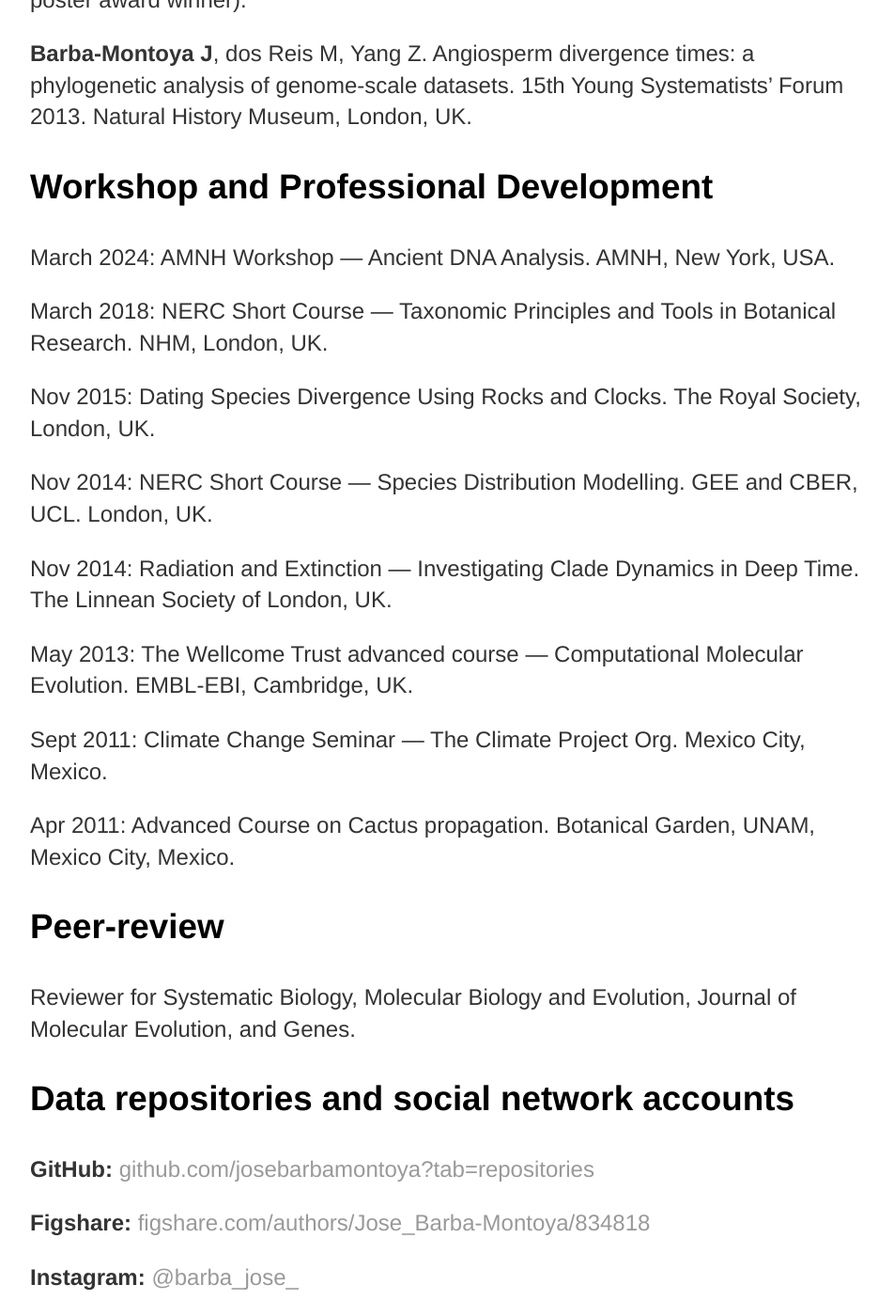
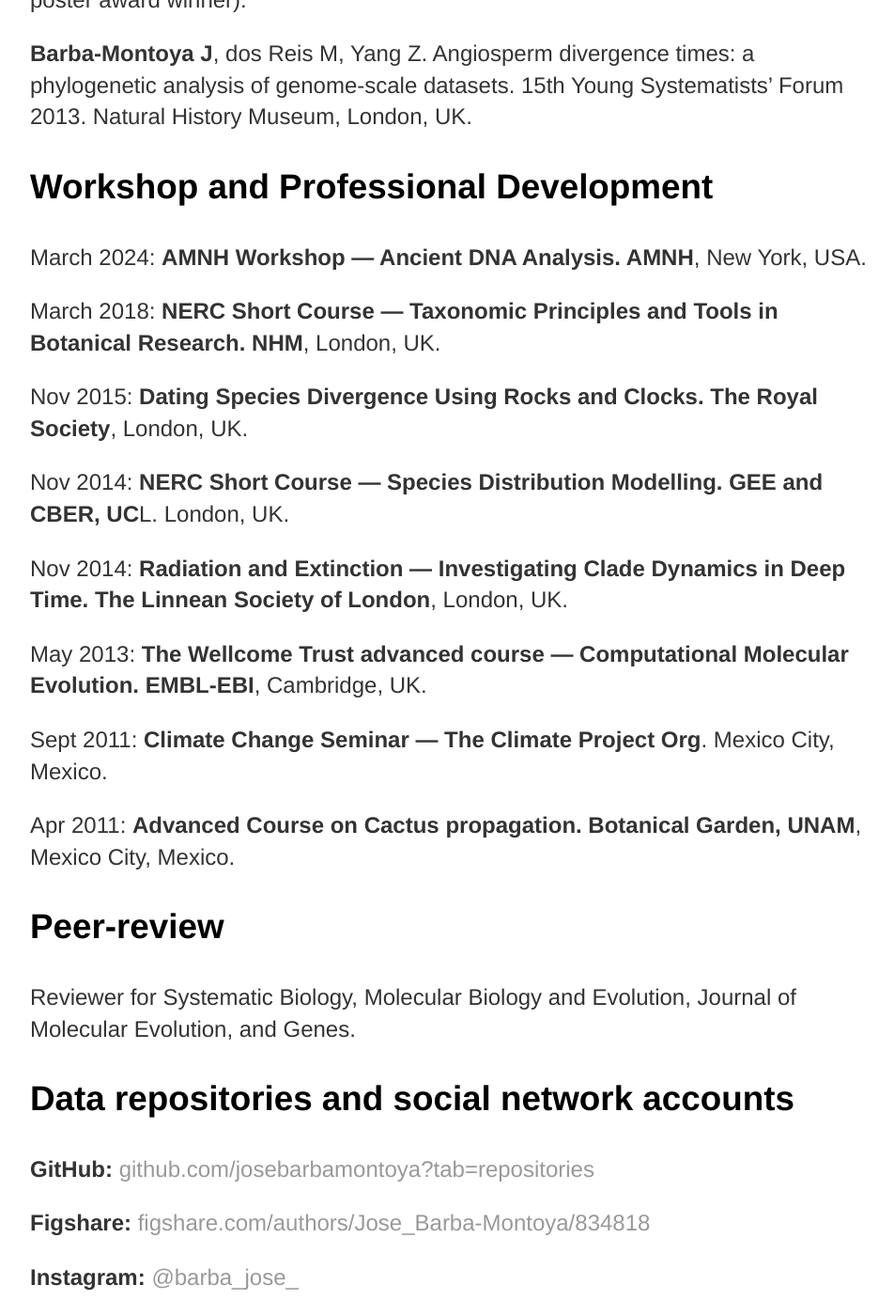
Before and after one commit to josebarbamontoya/josebarbamontoya.github.io, a Jekyll site: the page built from about/index.html, in a window 1280 px wide and 1400 px high, scrolled down 5235 px. Shown: the whole window at 94% size, without its empty margins (160-1112 px from the left). Built offline with Jekyll 4.4.1, drawn with Linux system fonts in a browser that asks for light colours.

Commit message:
Update index.html

```diff
--- a/about/index.html
+++ b/about/index.html
@@ -59,14 +59,14 @@
 		<p><b>Barba-Montoya J</b>, dos Reis M, Yang Z. Angiosperm divergence times: a phylogenetic analysis of genome-scale datasets. 15th Young Systematists’ Forum 2013. Natural History Museum, London, UK.
 
 	<h3>Workshop and Professional Development</h3>
-		<p>March 2024: AMNH Workshop — Ancient DNA Analysis. AMNH, New York, USA.
-		<p>March 2018: NERC Short Course — Taxonomic Principles and Tools in Botanical Research. NHM, London, UK.
-		<p>Nov 2015: Dating Species Divergence Using Rocks and Clocks. The Royal Society, London, UK.
-		<p>Nov 2014: NERC Short Course — Species Distribution Modelling. GEE and CBER, UCL. London, UK.
-		<p>Nov 2014: Radiation and Extinction — Investigating Clade Dynamics in Deep Time. The Linnean Society of London, UK.
-		<p>May 2013: The Wellcome Trust advanced course — Computational Molecular Evolution. EMBL-EBI, Cambridge, UK.
-		<p>Sept 2011: Climate Change Seminar — The Climate Project Org. Mexico City, Mexico.
-		<p>Apr 2011: Advanced Course on Cactus propagation. Botanical Garden, UNAM, Mexico City, Mexico.
+		<p>March 2024: <b>AMNH Workshop — Ancient DNA Analysis. AMNH</b>, New York, USA.
+		<p>March 2018: <b>NERC Short Course — Taxonomic Principles and Tools in Botanical Research. NHM</b>, London, UK.
+		<p>Nov 2015: <b>Dating Species Divergence Using Rocks and Clocks. The Royal Society</b>, London, UK.
+		<p>Nov 2014: <b>NERC Short Course — Species Distribution Modelling. GEE and CBER, UC</b>L. London, UK.
+		<p>Nov 2014: <b>Radiation and Extinction — Investigating Clade Dynamics in Deep Time. The Linnean Society of London</b>, London, UK.
+		<p>May 2013: <b>The Wellcome Trust advanced course — Computational Molecular Evolution. EMBL-EBI</b>, Cambridge, UK.
+		<p>Sept 2011: <b>Climate Change Seminar — The Climate Project Org</b>. Mexico City, Mexico.
+		<p>Apr 2011: <b>Advanced Course on Cactus propagation. Botanical Garden, UNAM</b>, Mexico City, Mexico.
 
 	<h3>Peer-review</h3>
 		<p>Reviewer for Systematic Biology, Molecular Biology and Evolution, Journal of Molecular Evolution, and Genes.</p>
```
